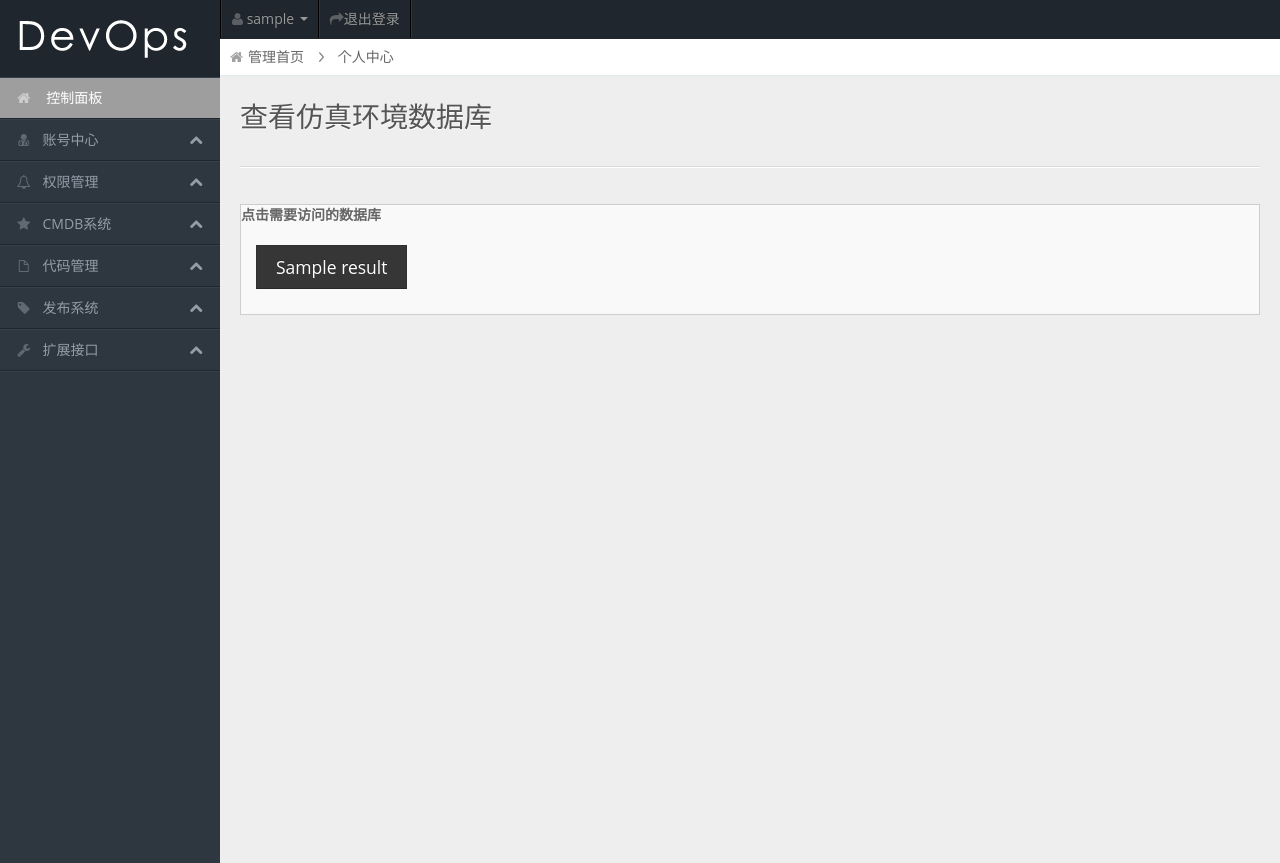
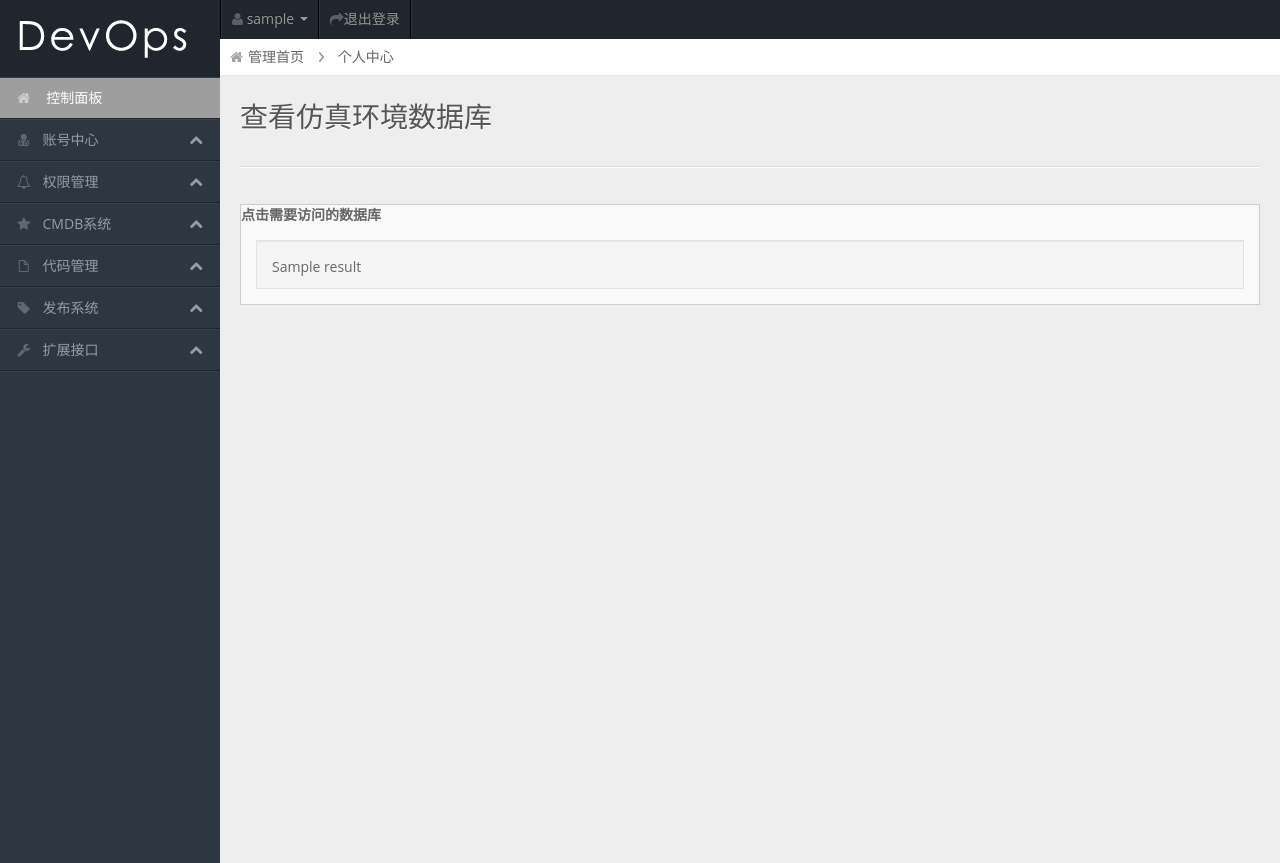
Before and after one commit to sky-dadan/devops, a Python web app: template devops/web/templates/phpmyadmin.html in a window 1280 px wide. Shown: the top 863 px of the page. Run offline with Jinja, Linux system fonts and the light colour scheme; the template is opened without the code that fills it: most values are stand-ins (such as "Sample title", 1, 10 or a date in 2020); grey boxes are pictures that could not be loaded.

Commit message:
调整链接展示样式

```diff
--- a/devops/web/templates/phpmyadmin.html
+++ b/devops/web/templates/phpmyadmin.html
@@ -9,14 +9,14 @@
 <div class="widget-box">
     <div><strong>点击需要访问的数据库</strong> </div>
 <div class="widget-content">
-    <div class="control-group">
+    <div class="well" style="padding: 8px 0; margin-bottom: 0;">
         <label class="control-label"></label>
         {% if result %}
+        <ul class="nav nav-list">
         {% for db in result %}
-        <div class="controls">
-            <a href="{{ db.url }}" class="btn btn-inverse btn-large" target="_blank">{{ db.name }}</a>
-        </div>
+            <li><a href="{{ db.url }}" target="_blank">{{ db.name }}</a></li>
         {% endfor %}
+        </ul>
         {% endif %}
     </div>
 </div> <!--widget-content  end -->
```
